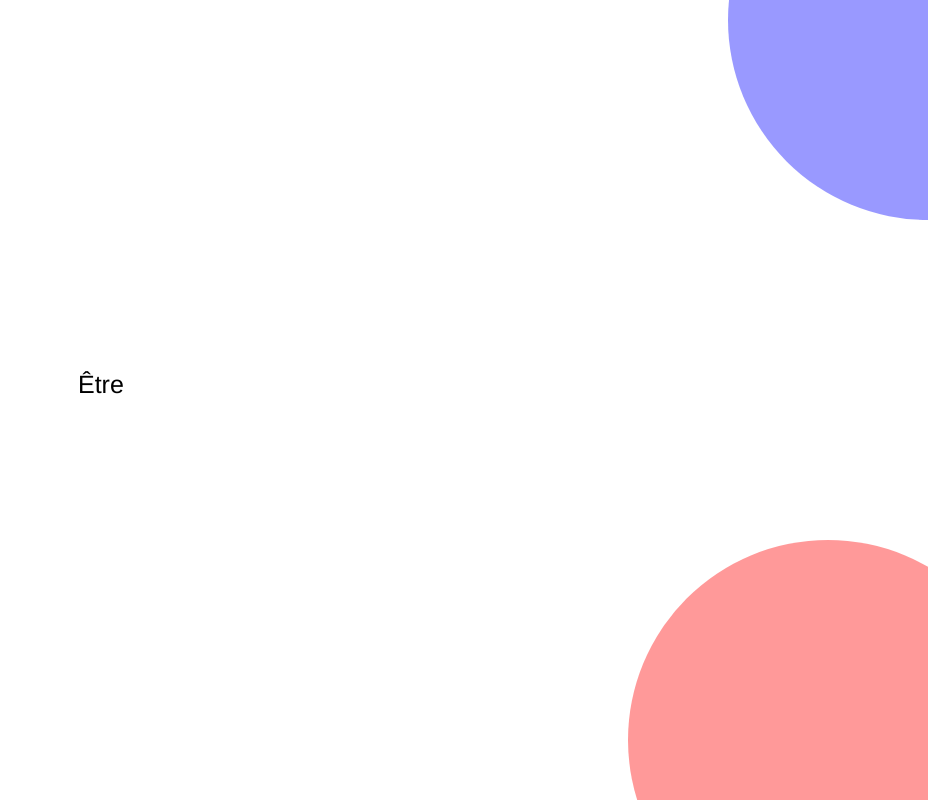
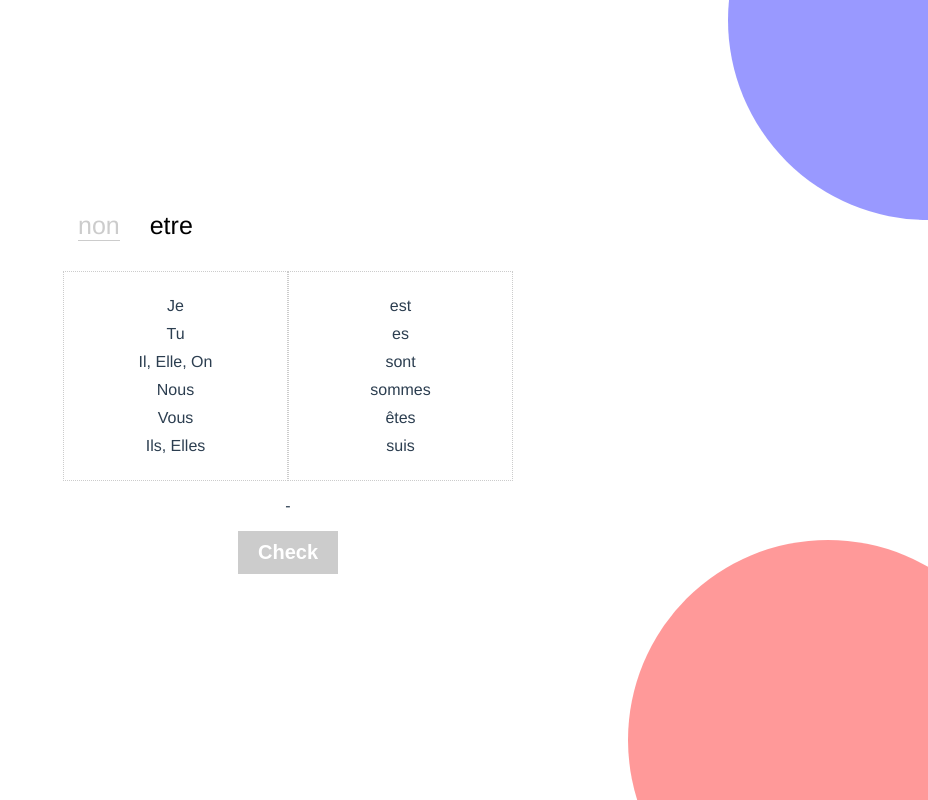
Before and after one commit to invinsible/erudite, a Vue app: page /etre in a window 1280 px wide. Shown: the whole page, without its empty margins (352-1280 px from the left). Built offline with nearby package versions, Linux system fonts and the light colour scheme.

Commit message:
Dynamic routes and json

```diff
--- a/src/App.vue
+++ b/src/App.vue
@@ -1,8 +1,8 @@
 <template>
   <div id="app">
     <header>
-      <router-link :to="{name: 'index'}" class="link" active-class="link-active">Être</router-link>
-      <!-- <router-link :to="{name: 'erudit'}" class="link" active-class="link-active">Эрудит</router-link> -->
+        <router-link to="/non" class="link" active-class="link-active">non</router-link>
+        <router-link to="/etre" class="link" active-class="link-active">etre</router-link>
     </header>
     <router-view/>
   </div>
@@ -71,11 +71,15 @@ header {
 
 .link {
   margin: 0 15px;
-  display: block;
   font-size: 25px;
   color: #ccc;
   border-bottom: 1px solid #ccc;
   text-decoration: none;
+  transition: color 0.3s;
+}
+
+.link:hover {
+  color: #000;
 }
 
 .link-active {
--- a/src/router/index.js
+++ b/src/router/index.js
@@ -12,8 +12,7 @@ const routes = [
     component: Antonim
   },
   {
-    path: '/antonim',
-    name: 'antonim',
+    path: '/:op',
     component: Antonim
   },
   {
@@ -21,7 +20,6 @@ const routes = [
     name: 'erudit',
     component: Erudit
   }
-
 ]
 
 const router = new VueRouter({
--- a/src/views/Antonim.vue
+++ b/src/views/Antonim.vue
@@ -1,5 +1,6 @@
 <template>
     <section>
+        <div v-if="path">
             <p v-if="isLoading">Загрузка...</p>
             <div class="two-columns" v-else>
                 <div class="col">
@@ -15,7 +16,7 @@
                     </div>
                 </div>
             </div>
-        <div class="check-section">
+            <div class="check-section" v-if="!isLoading">
                 <notice-item v-if="notice" :notice="notice"/>
                 <p><b v-if="check1">{{check1.value1}}</b> - <b v-if="check2">{{check2.value2}}</b></p>
                 <p v-if="!list.find(el => el.active == true)">Bingo!</p>
@@ -28,6 +29,8 @@
                     </button>
                 </p>
             </div>
+        </div>
+
     </section>
 </template>
 
@@ -35,9 +38,6 @@
 import { shuffle } from '@/assets/functions.js';
 import NoticeItem from '@/components/antonim/NoticeItem';
 export default {
-    mounted() {
-        this.getData();
-    },
     components: {
         NoticeItem
     },
@@ -59,6 +59,12 @@ export default {
             setTimeout(() => {
                 this.setDefault()
             } , 2000);
+        },
+        path : {
+            immediate: true,
+            handler() {
+                this.getData();
+            }
         }
     },
     computed: {
@@ -67,6 +73,9 @@ export default {
         },
         basicList() {
             return [... this.list]
+        },
+        path() {
+            return this.$route.params.op
         }
     },
     methods: {
@@ -91,7 +100,7 @@ export default {
 
         getData() {
             this.isLoading = true;
-        fetch('/data.json')
+            fetch(`${this.path}.json`)
             .then(response => {
                 if (response.ok) {
                     return response.json()
@@ -110,6 +119,8 @@ export default {
 
                 });
                 }
+
+                console.log(wordsList);
                 this.list = wordsList;
             })
             .catch(error => {
```
Also changed, not shown: public/non.json (added, +28 -0 lines), public/etre.json (line endings or trailing spaces). Lines whose indentation alone changed are shown as unchanged.
